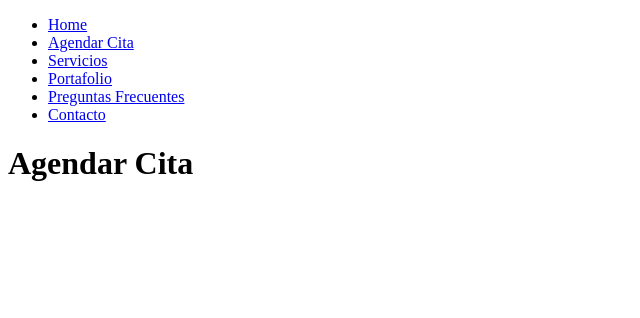
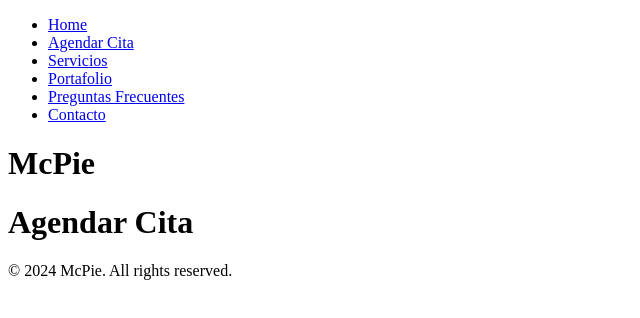
Before and after one commit to Ricardo-Vzz/consultorio_virtual_mc_pie, a React (Vite) app: page /cita in a window 1280 px wide. Shown: the top 318 px of the page, without its empty margins (0-640 px from the left). Built offline with nearby package versions, Linux system fonts and the light colour scheme.

Commit message:
Conformacion de Layaut

```diff
--- a/src/App.jsx
+++ b/src/App.jsx
@@ -1,30 +1,29 @@
 import { BrowserRouter, Routes, Route} from 'react-router-dom';
 
 // importar paginas
-import Home from './pages/Home.jsx'
-import Cita from './pages/Cita.jsx'
+import Home from './pages/home.jsx'
+import Cita from './pages/cita.jsx'
+import Servicios from './pages/servicios.jsx'
+import Portafolio from './pages/portafolio.jsx'
+import FAQ from './pages/fac.jsx'
+import Contacto from './pages/contacto.jsx'
 
 //importar componentes
-import Navbar from './components/Navbar.jsx'
-import Breadcrums from './components/Breadcrums.jsx'
+import MainLayaut from './layauts/main_layaut.jsx'
 
 function App (){
     return (
     <BrowserRouter>
-        <Navbar />
-        {/*<Breadcrums />*/}
-        <main>
-            <Routes>
-                <Route path="/" element={<Home />} />
-                <Route path="/cita" element={<Cita />} />
-
-                {/* Agregar los jsx de los diferentes elementos*/}
-                <Route path="/servicios" element={<h1>Servicios</h1>} />
-                <Route path="/portafolio" element={<h1>Portafolio</h1>} />
-                <Route path="/faq" element={<h1>Preguntas Frecuentes</h1>} />
-                <Route path="/contacto" element={<h1>Contacto</h1>} />
-            </Routes>
-        </main>
+        <Routes>
+            <Route path="/" element= {<MainLayaut/>} >
+            <Route index element = {<Home/>} />
+            <Route path="/cita" element={<Cita/>} />
+            <Route path="/servicios" element={<Servicios/>} />
+            <Route path="/portafolio" element={<Portafolio/>} />
+            <Route path="/faq" element={<FAQ/>} />
+            <Route path="/contacto" element={<Contacto/>} />
+            </Route>
+        </Routes>
     </BrowserRouter>
     );
 }
--- /dev/null
+++ b/src/components/footer.jsx
@@ -0,0 +1,8 @@
+function Footer() {
+    return (
+        <footer>
+            <p>&copy; 2024 McPie. All rights reserved.</p>
+        </footer>
+    );
+}
+export default Footer;
--- /dev/null
+++ b/src/components/header.jsx
@@ -0,0 +1,9 @@
+function Header() {
+    return (
+        <header>
+            <h1>McPie</h1>
+        </header>
+    );
+}
+
+export default Header;
--- /dev/null
+++ b/src/components/nav_bar.jsx
@@ -0,0 +1,18 @@
+import { Link } from "react-router-dom";
+
+function Navbar () {
+ return (
+   <nav>
+       <ul>
+        <li><Link to="/">Home</Link></li>
+        <li><Link to="/cita">Agendar Cita</Link></li>
+        <li><Link to="/servicios">Servicios</Link></li>
+        <li><Link to="/portafolio">Portafolio</Link></li>
+        <li><Link to="/faq">Preguntas Frecuentes</Link></li>
+        <li><Link to="/contacto">Contacto</Link></li>
+       </ul>
+   </nav>
+ );
+}
+
+export default Navbar;
--- a/src/components/navbar.jsx
+++ /dev/null
@@ -1,16 +0,0 @@
-function Navbar () {
- return (
-   <nav>
-       <ul className="nav-links">
-        <li><a href="/">Home</a></li>
-        <li><a href="/cita">Agendar Cita</a></li>
-        <li><a href="/servicios">Servicios</a></li>
-        <li><a href="/portafolio">Portafolio</a></li>
-        <li><a href="/faq">Preguntas Frecuentes</a></li>
-        <li><a href="/contacto">Contacto</a></li>
-       </ul>
-   </nav>
- );
-};
-
-export default Navbar;
--- /dev/null
+++ b/src/layauts/main_layaut.jsx
@@ -0,0 +1,18 @@
+import Navbar from "../components/nav_bar.jsx";
+import Header from "../components/header.jsx";
+import Footer from "../components/footer.jsx";
+import {Outlet} from "react-router-dom"
+
+function MainLayaut() {
+    return (
+        <div>
+            <Navbar />
+            <Header />
+            <main>
+                <Outlet/>
+            </main>
+            <Footer />
+        </div>
+    );
+}
+export default MainLayaut;
--- /dev/null
+++ b/src/pages/contacto.jsx
@@ -0,0 +1,11 @@
+function Cita() {
+  return (
+    <>
+      <div>
+        <h1>Contacto</h1>
+      </div>
+    </>
+  )
+}
+
+export default Cita
--- /dev/null
+++ b/src/pages/fac.jsx
@@ -0,0 +1,11 @@
+function Cita() {
+  return (
+    <>
+      <div>
+        <h1>Preguntas Frecuentes</h1>
+      </div>
+    </>
+  )
+}
+
+export default Cita
--- /dev/null
+++ b/src/pages/portafolio.jsx
@@ -0,0 +1,11 @@
+function Cita() {
+  return (
+    <>
+      <div>
+        <h1>Portafolio</h1>
+      </div>
+    </>
+  )
+}
+
+export default Cita
--- /dev/null
+++ b/src/pages/servicios.jsx
@@ -0,0 +1,11 @@
+function Cita() {
+  return (
+    <>
+      <div>
+        <h1>Servicos</h1>
+      </div>
+    </>
+  )
+}
+
+export default Cita
```
